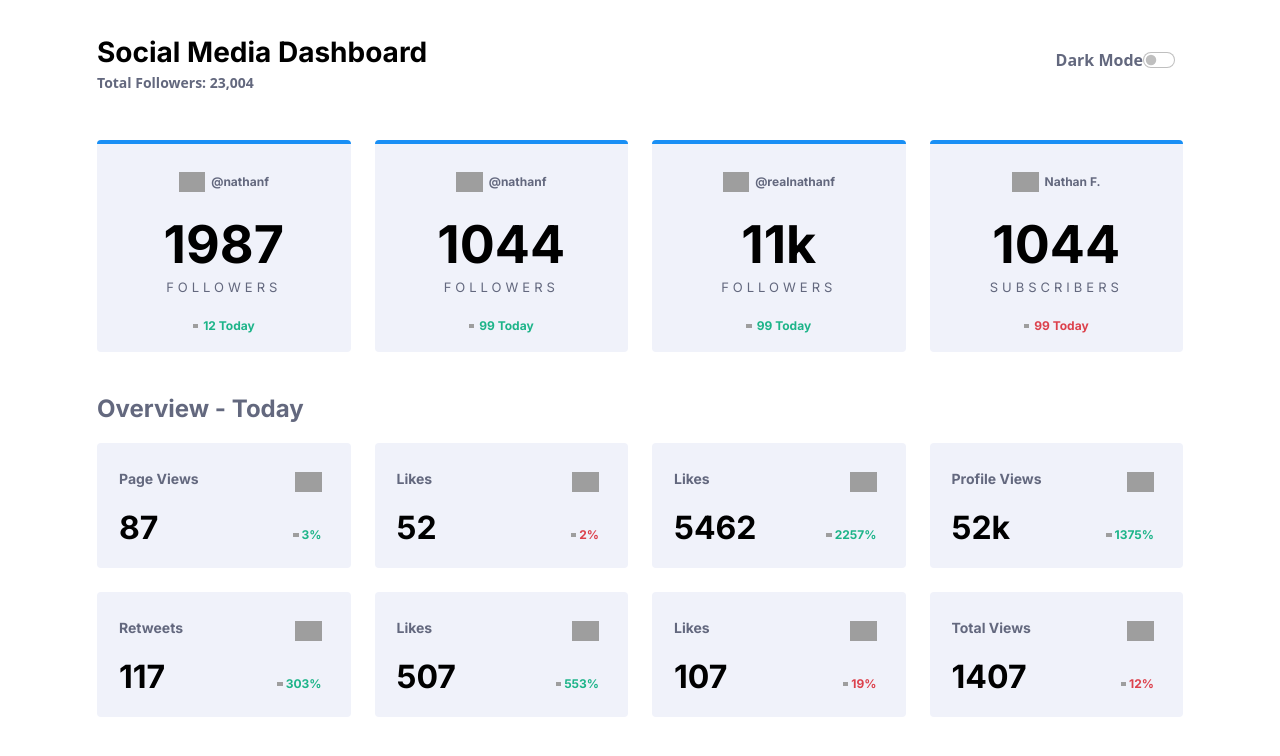
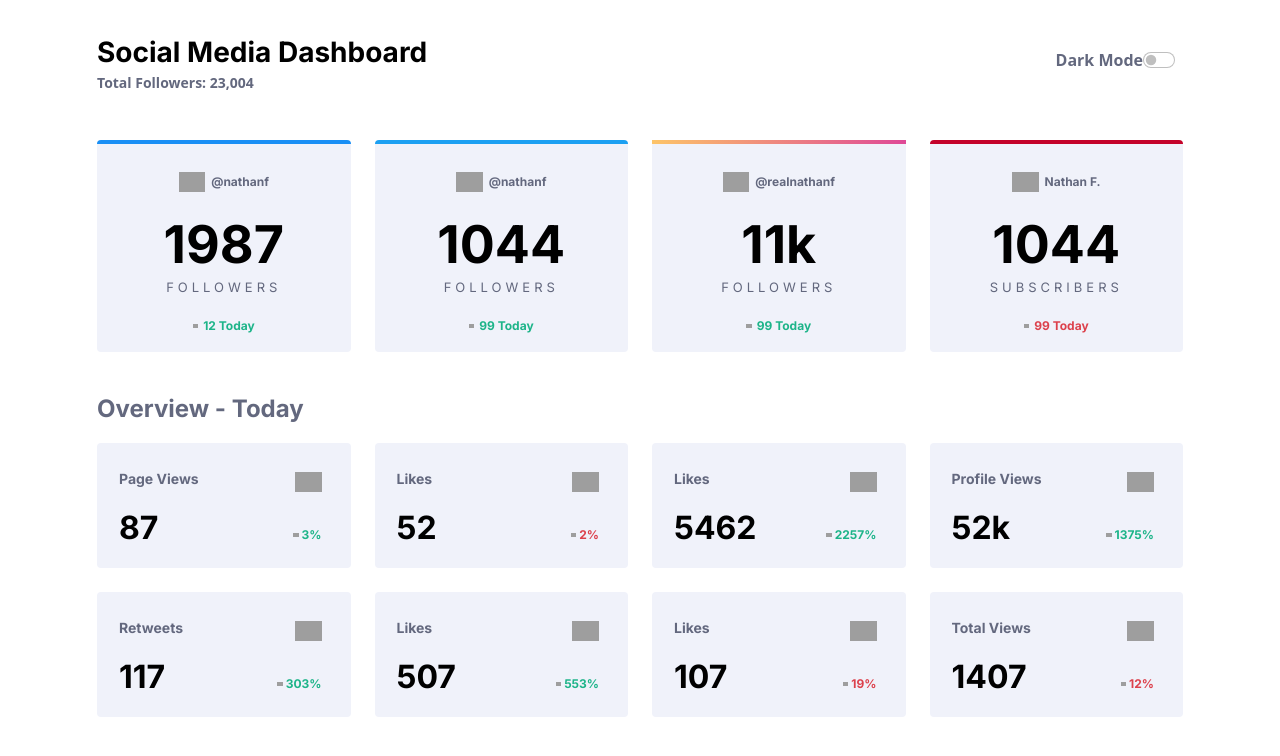
Before and after one commit to mannamar/soc-med-dash, a React (Create React App) app: page / in a window 1280 px wide. Shown: the top 756 px of the page. Built offline with nearby package versions, Linux system fonts and the light colour scheme; grey boxes are pictures that could not be loaded.

Commit message:
Fixed top border

```diff
--- a/src/App.css
+++ b/src/App.css
@@ -2,6 +2,10 @@
 
 :root {
   --facebook: hsl(208, 92%, 53%);
+  --twitter: hsl(203, 89%, 53%);
+  --instagram: linear gradient hsl(37, 97%, 70%) to hsl(329, 70%, 58%);
+  --youtube: hsl(348, 97%, 39%);
+
   --green-text: hsl(163, 72%, 41%);
   --red-text: hsl(356, 69%, 56%);
 
@@ -37,8 +41,21 @@ p {
   color: var(--red-text)
 }
 
-.blue-border {
+.fb-border {
   border-top: 4px solid var(--facebook);
+}
+
+.tw-border {
+  border-top: 4px solid var(--twitter);
+}
+
+.ig-border {
+  border-top: 4px solid;
+  border-image: linear-gradient(to right, hsl(37, 97%, 70%), hsl(329, 70%, 58%)) 1 0 0 0;;
+}
+
+.yt-border {
+  border-top: 4px solid var(--youtube);
 }
 
 .title, .folNum, .smallNum {
--- a/src/components/TopRow.js
+++ b/src/components/TopRow.js
@@ -13,16 +13,16 @@ export default function TopRow() {
         <Container className="topRowCont">
             <Row className="gx-4">
                 <Col>
-                    <BigCard icon={fbIcon} user='@nathanf' num='1987' type='FOLLOWERS' arrow={upIcon} textColor='green-text' numChange='12' border='blue-border'/>
+                    <BigCard icon={fbIcon} user='@nathanf' num='1987' type='FOLLOWERS' arrow={upIcon} textColor='green-text' numChange='12' border='fb-border'/>
                 </Col>
                 <Col>
-                    <BigCard icon={twIcon} user='@nathanf' num='1044' type='FOLLOWERS' arrow={upIcon} textColor='green-text' numChange='99' border='blue-border'/>
+                    <BigCard icon={twIcon} user='@nathanf' num='1044' type='FOLLOWERS' arrow={upIcon} textColor='green-text' numChange='99' border='tw-border'/>
                 </Col>
                 <Col>
-                    <BigCard icon={igIcon} user='@realnathanf' num='11k' type='FOLLOWERS' arrow={upIcon} textColor='green-text' numChange='99' border='blue-border'/>
+                    <BigCard icon={igIcon} user='@realnathanf' num='11k' type='FOLLOWERS' arrow={upIcon} textColor='green-text' numChange='99' border='ig-border'/>
                 </Col>
                 <Col>
-                    <BigCard icon={ytIcon} user='Nathan F.' num='1044' type='SUBSCRIBERS' arrow={downIcon} textColor='red-text' numChange='99' border='blue-border'/>
+                    <BigCard icon={ytIcon} user='Nathan F.' num='1044' type='SUBSCRIBERS' arrow={downIcon} textColor='red-text' numChange='99' border='yt-border'/>
                 </Col>
             </Row>
         </Container>
```
